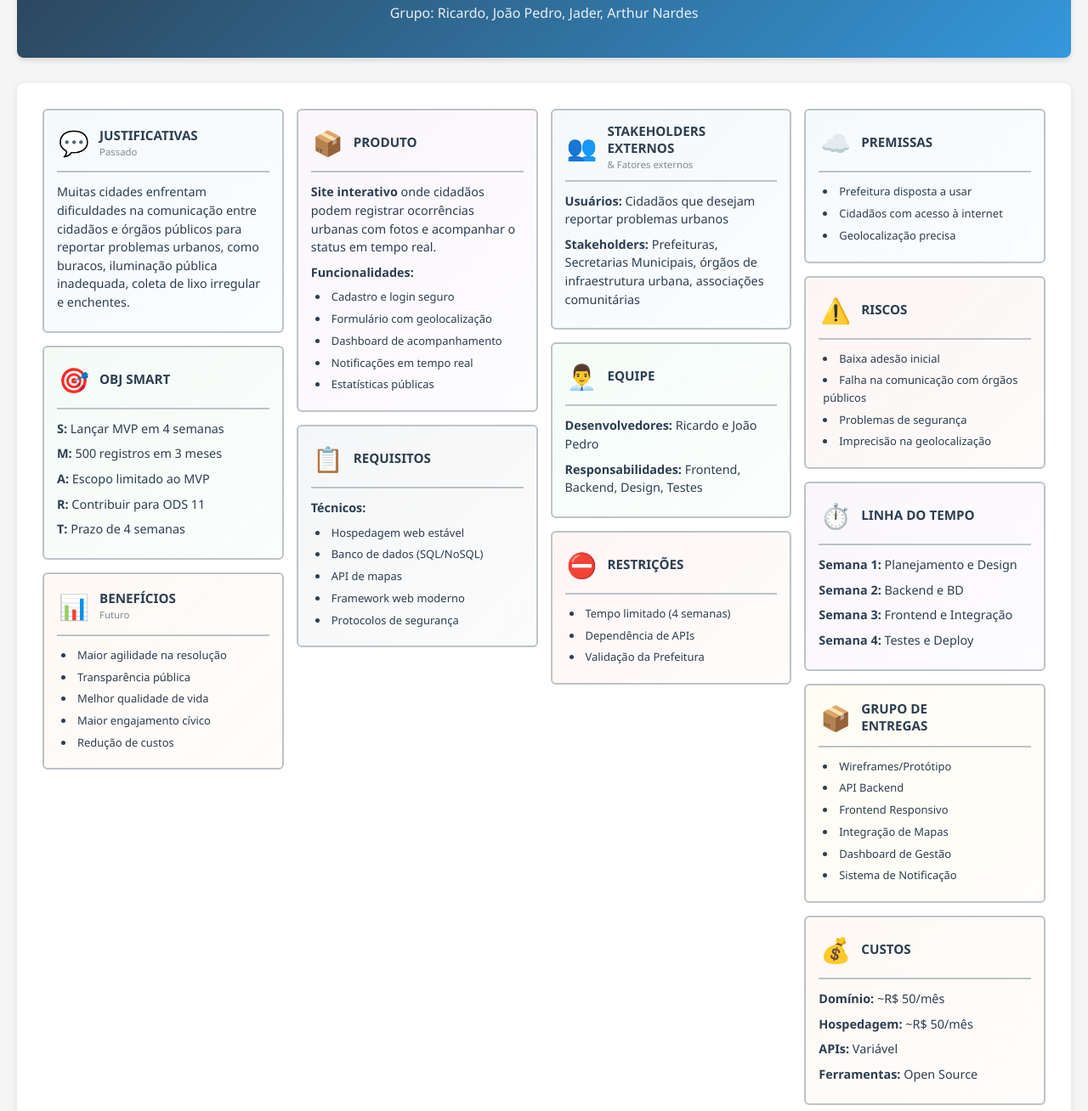
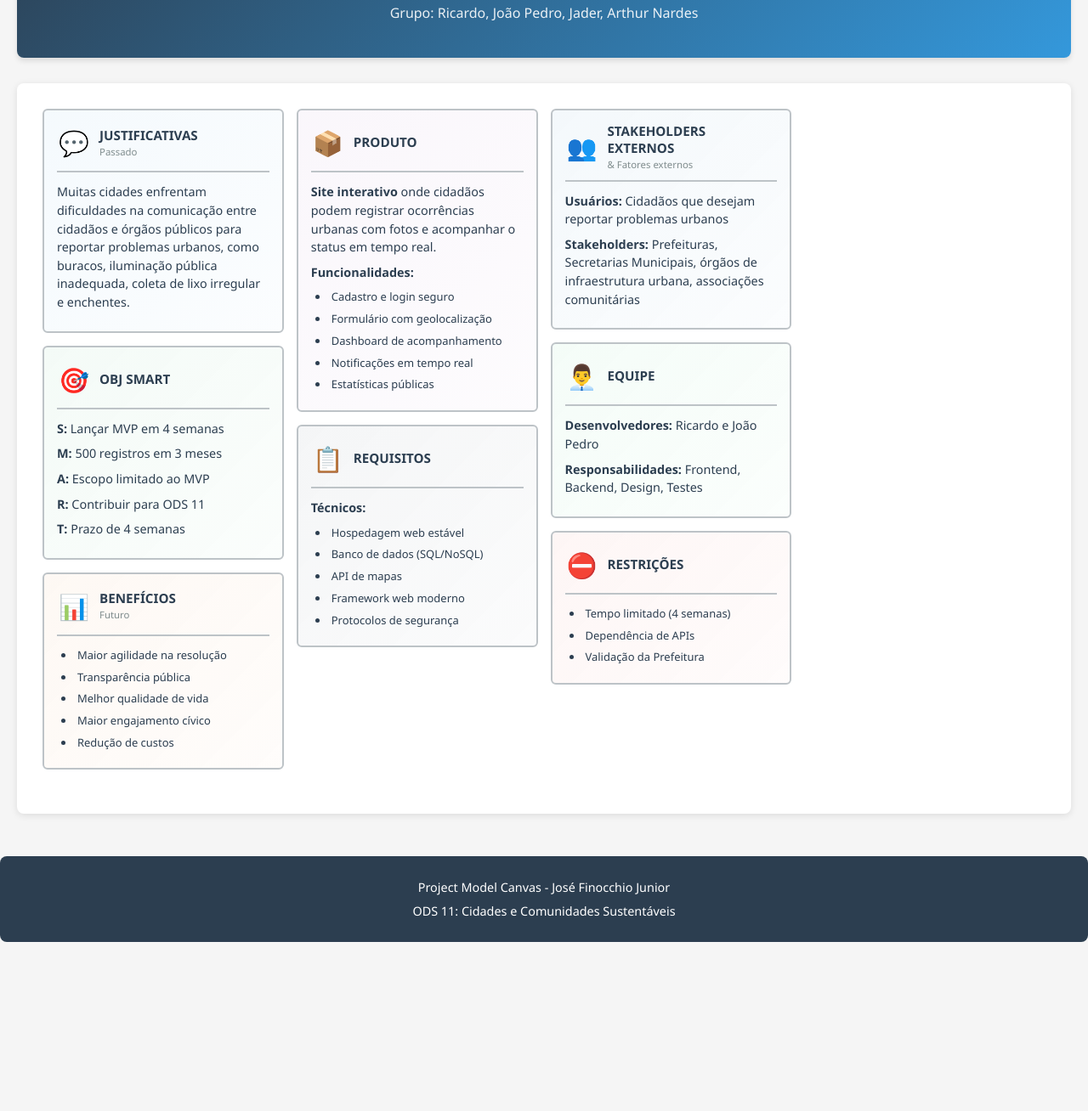
Before and after one commit to Rybarck/cidadao-conectado-pmc, a website: page index.html in a window 1280 px wide. Shown: the part 172-1480 px from the top of the page at 85% size. After the commit the page ends 1281 px from the top, so only its background shows below. Drawn offline with Linux system fonts and the light colour scheme.

Commit message:
Remove right column section from index.html
Removed the right column section containing various boxes related to premises, risks, timeline, deliveries, and costs.

```diff
--- a/index.html
+++ b/index.html
@@ -139,80 +139,6 @@
                         </div>
                     </div>
                 </div>
-
-                <!-- Right Column -->
-                <div class="section right-section">
-                    <div class="box premissas">
-                        <div class="box-header">
-                            <span class="icon">☁️</span>
-                            <h3>PREMISSAS</h3>
-                        </div>
-                        <div class="box-content">
-                            <ul>
-                                <li>Prefeitura disposta a usar</li>
-                                <li>Cidadãos com acesso à internet</li>
-                                <li>Geolocalização precisa</li>
-                            </ul>
-                        </div>
-                    </div>
-
-                    <div class="box riscos">
-                        <div class="box-header">
-                            <span class="icon">⚠️</span>
-                            <h3>RISCOS</h3>
-                        </div>
-                        <div class="box-content">
-                            <ul>
-                                <li>Baixa adesão inicial</li>
-                                <li>Falha na comunicação com órgãos públicos</li>
-                                <li>Problemas de segurança</li>
-                                <li>Imprecisão na geolocalização</li>
-                            </ul>
-                        </div>
-                    </div>
-
-                    <div class="box linha-tempo">
-                        <div class="box-header">
-                            <span class="icon">⏱️</span>
-                            <h3>LINHA DO TEMPO</h3>
-                        </div>
-                        <div class="box-content">
-                            <p><strong>Semana 1:</strong> Planejamento e Design</p>
-                            <p><strong>Semana 2:</strong> Backend e BD</p>
-                            <p><strong>Semana 3:</strong> Frontend e Integração</p>
-                            <p><strong>Semana 4:</strong> Testes e Deploy</p>
-                        </div>
-                    </div>
-
-                    <div class="box entregas">
-                        <div class="box-header">
-                            <span class="icon">📦</span>
-                            <h3>GRUPO DE<br>ENTREGAS</h3>
-                        </div>
-                        <div class="box-content">
-                            <ul>
-                                <li>Wireframes/Protótipo</li>
-                                <li>API Backend</li>
-                                <li>Frontend Responsivo</li>
-                                <li>Integração de Mapas</li>
-                                <li>Dashboard de Gestão</li>
-                                <li>Sistema de Notificação</li>
-                            </ul>
-                        </div>
-                    </div>
-
-                    <div class="box custos">
-                        <div class="box-header">
-                            <span class="icon">💰</span>
-                            <h3>CUSTOS</h3>
-                        </div>
-                        <div class="box-content">
-                            <p><strong>Domínio:</strong> ~R$ 50/mês</p>
-                            <p><strong>Hospedagem:</strong> ~R$ 50/mês</p>
-                            <p><strong>APIs:</strong> Variável</p>
-                            <p><strong>Ferramentas:</strong> Open Source</p>
-                        </div>
-                    </div>
                 </div>
             </div>
         </main>
```
